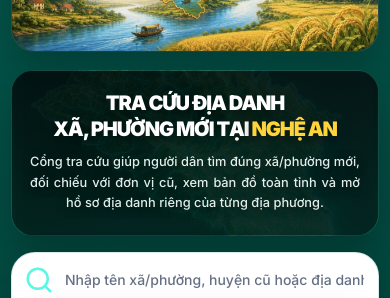
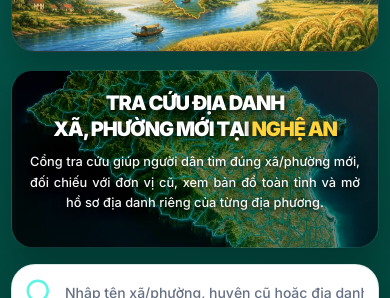
Before and after one commit to emmawatson010706-debug/cong-tra-cuu-dia-danh-nghe-an, a React (Vite) app: page / in a window 390 px wide. Shown: the part 244-542 px from the top of the page. Built offline with nearby package versions, Linux system fonts and the light colour scheme; no server answers.

Commit message:
add 3d Nghe An map background to hero text card

```diff
--- a/src/styles/map-centered-redesign.css
+++ b/src/styles/map-centered-redesign.css
@@ -2105,3 +2105,65 @@
     font-size: 12px !important;
   }
 }
+/* === HERO MAP BACKGROUND - MAKE MAP MORE VISIBLE === */
+
+.hero-copy-card {
+  min-height: 190px !important;
+  background:
+    linear-gradient(180deg, rgba(2, 24, 22, .56), rgba(3, 43, 37, .58)),
+    url('/assets/nghe-an-map-3d-bg.webp') center center / 96% auto no-repeat !important;
+}
+
+.hero-copy-card::before {
+  background:
+    radial-gradient(circle at 50% 48%, rgba(15, 155, 142, .10), transparent 54%),
+    url('/assets/nghe-an-map-3d-bg.webp') center center / 98% auto no-repeat !important;
+  opacity: .78 !important;
+  filter: saturate(1.18) contrast(1.12) brightness(1.05) !important;
+  transform: scale(1.01) !important;
+}
+
+.hero-copy-card::after {
+  background:
+    linear-gradient(180deg, rgba(0, 0, 0, .22), rgba(0, 30, 26, .34)),
+    radial-gradient(circle at 50% 50%, rgba(0, 0, 0, .04), rgba(0, 0, 0, .28) 78%) !important;
+}
+
+/* Tăng độ nổi chữ để bản đồ rõ hơn nhưng chữ vẫn đọc được */
+.hero-copy-card .home-main-title span,
+.hero-copy-card .home-main-title mark {
+  text-shadow:
+    0 2px 6px rgba(0, 0, 0, .88),
+    0 0 16px rgba(0, 0, 0, .62) !important;
+}
+
+.hero-copy-card p {
+  color: rgba(255, 255, 255, .96) !important;
+  text-shadow:
+    0 2px 5px rgba(0, 0, 0, .82),
+    0 0 14px rgba(0, 0, 0, .58) !important;
+}
+
+/* Mobile: giữ toàn bộ bản đồ nhìn rõ trong khung */
+@media (max-width: 520px) {
+  .hero-copy-card {
+    min-height: 178px !important;
+    background:
+      linear-gradient(180deg, rgba(2, 24, 22, .52), rgba(3, 43, 37, .56)),
+      url('/assets/nghe-an-map-3d-bg.webp') center center / 98% auto no-repeat !important;
+  }
+
+  .hero-copy-card::before {
+    background:
+      radial-gradient(circle at 50% 48%, rgba(15, 155, 142, .08), transparent 54%),
+      url('/assets/nghe-an-map-3d-bg.webp') center center / 100% auto no-repeat !important;
+    opacity: .82 !important;
+    filter: saturate(1.2) contrast(1.14) brightness(1.08) !important;
+  }
+
+  .hero-copy-card::after {
+    background:
+      linear-gradient(180deg, rgba(0, 0, 0, .20), rgba(0, 30, 26, .30)),
+      radial-gradient(circle at 50% 50%, rgba(0, 0, 0, .04), rgba(0, 0, 0, .24) 78%) !important;
+  }
+}
```
